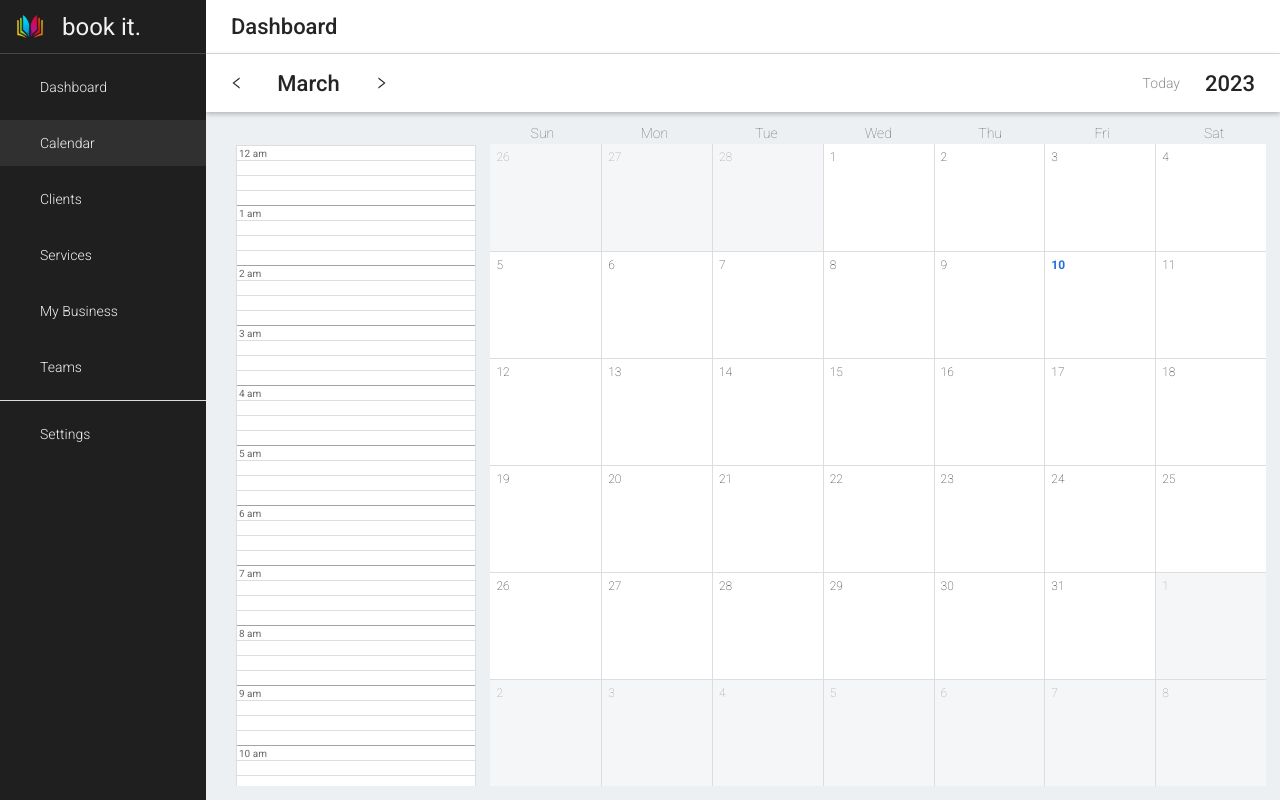
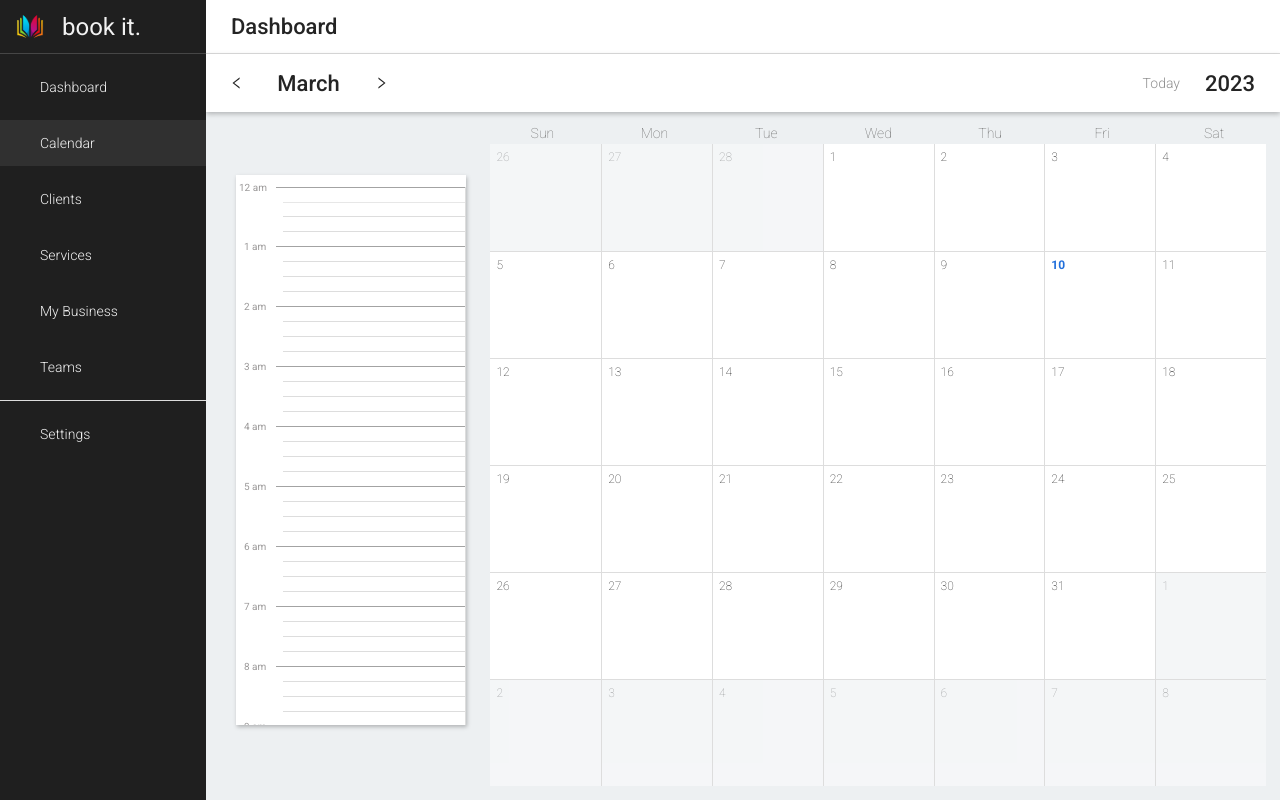
Before and after one commit to ryanhartwig/bookeasy, a Next.js app in the folder next/: page /calendar in a window 1280 px wide. Built offline with nearby package versions, Linux system fonts and the light colour scheme.

Commit message:
Style daily overview to be different / dynamic from weekly daily overview

```diff
--- a/next/src/app/calendar/daily.module.scss
+++ b/next/src/app/calendar/daily.module.scss
@@ -1,14 +1,63 @@
+@use 'src/app/globalutil';
+
 .daily {
-  padding: 33px 10px 14px 30px;
+  padding: 63px 10px 14px 30px;
   height: 100%;
 
   width: 350px;
-  overflow: hidden;
 }
 
 .day_wrapper {
-  width: 100%;
-  height: 100%;
+  height: 90%;
+  overflow: hidden;
+  @include globalutil.shadow;
+}
+
+.day_card {
+  box-shadow: none;
+  overflow-y: auto;
+
+  padding-left: 40px;
+  padding-top: 12px;
+
   max-height: 100%;
-  overflow-y: auto;
+
+  // 15 minute block style overrides
+  > div {
+    border-left: none;
+    overflow: visible;
+
+    border-top: none;
+
+    > div {
+      margin-left: 7px;
+
+      &:nth-child(4n) {
+        margin-left: 0;
+      }
+
+      &:first-child {
+        border-top: 1px solid #a3a3a3;
+        border-bottom: none;
+        margin-left: 0;
+      }
+
+      &:nth-child(2) {
+        border-top: 1px solid #E7E7E7
+      }
+
+      &:first-child > p {
+        left: -39px;
+      }
+
+      > p {
+        font-size: 10px;
+        position: relative;
+        left: -41px;
+        top: -8px;
+
+        color: rgb(156, 154, 154);
+      }
+      }
+  }
 }
--- a/next/src/app/calendar/daily.tsx
+++ b/next/src/app/calendar/daily.tsx
@@ -23,14 +23,16 @@ export const Daily = () => {
 
   useEffect(() => {
     if (!wrapperRef.current ) return;
-    setWidth(`calc(100% + ${wrapperRef.current.offsetWidth - wrapperRef.current.clientWidth}px + 10px)`);
+    setWidth(`calc(100% + ${wrapperRef.current.offsetWidth - wrapperRef.current.clientWidth}px - 0px)`);
   }, []);
 
   return (
     <div className={styles.daily}>
-      <Card className={styles.day_wrapper} ref={wrapperRef} style={{width, boxShadow: 'none'}} >
-        <Hours services={services} clients={clients} appointments={[]} />
-      </Card>
+      <div className={styles.day_wrapper} >
+        <Card ref={wrapperRef} className={styles.day_card} style={{width}}>
+          <Hours services={services} clients={clients} appointments={[]} />
+        </Card>
+      </div>
     </div>
 
   )
```
